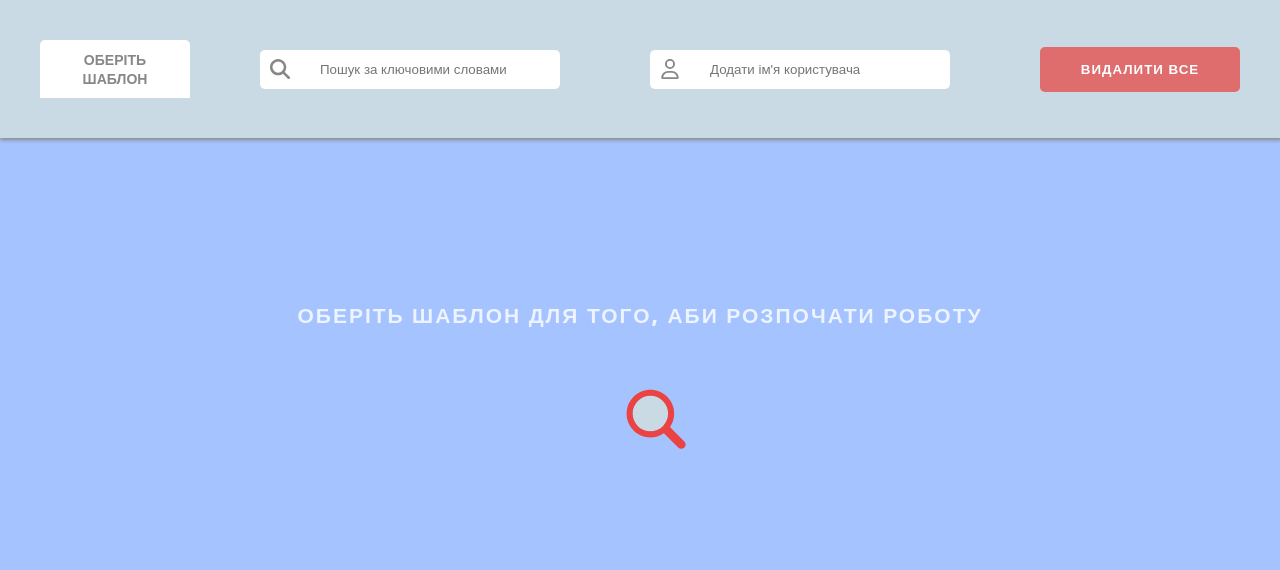
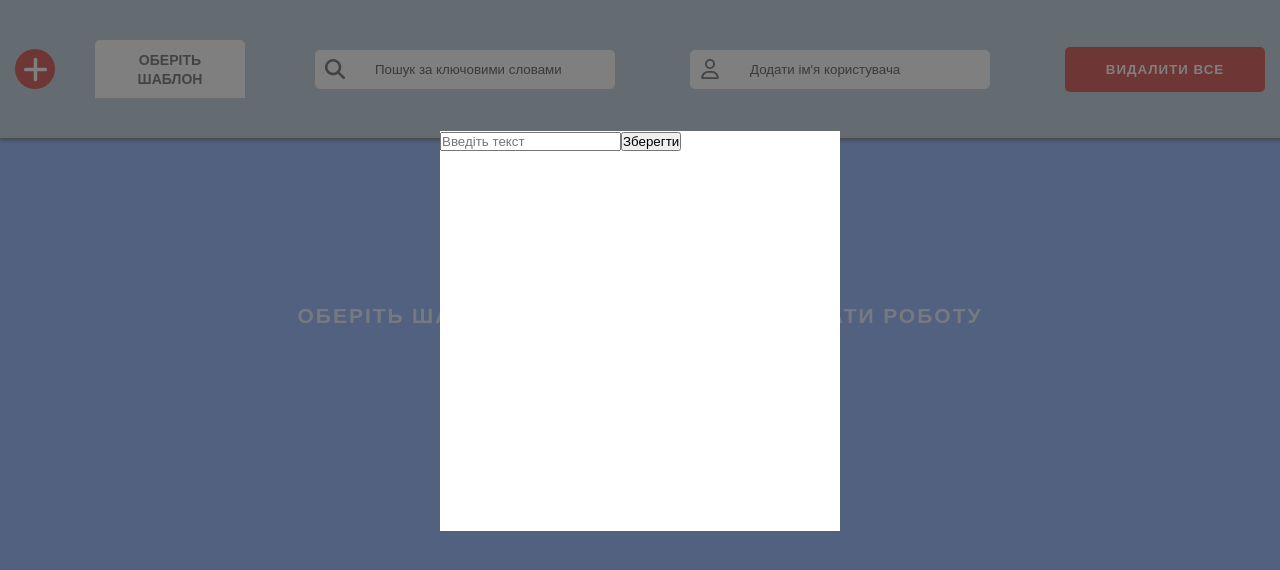
Before and after one commit to boby-boo/templatesForEducationProject, a React (Create React App) app: page / in a window 1280 px wide. Shown: the top 570 px of the page. Built offline with nearby package versions, Linux system fonts and the light colour scheme.

Commit message:
feat: create component Notations

```diff
--- /dev/null
+++ b/src/components/Notations/Notations.js
@@ -0,0 +1,18 @@
+import React from 'react';
+
+import './notations.scss';
+
+const Notations = () => {
+    return (
+        <>
+            <button className='notation__button button'></button>
+            <form className="notation__window">
+                <input type="text" placeholder='Введіть текст'/>
+                <button>Зберегти</button>
+            </form>
+            <div className="notation__rectangle"></div>
+        </>
+    );
+};
+
+export default Notations;
--- /dev/null
+++ b/src/components/Notations/notations.scss
@@ -0,0 +1,30 @@
+@import '../../style/variables.scss';
+
+.notation__button {
+    max-width: 40px;
+    width: 100%;
+    height: 40px;
+    border-radius: 50%;
+    background: url(../../assets/plusIcon.svg) center center / 25px no-repeat ;
+}
+
+.notation__window {
+    position: absolute;
+    top: -50%;
+    left: 50%;
+    transform: translate(-50%, 50%);
+    width: 400px;
+    height: 400px;
+    z-index: 121;
+    background-color: #fff;
+}
+
+.notation__rectangle {
+    position: absolute;
+    width: 100%;
+    min-height: 100vh;
+    top: 0;
+    left: 0;
+    background-color: transparentize($blackColor, .5);
+    z-index: 120;
+}
--- a/src/components/SearchPanel/SearchPanel.js
+++ b/src/components/SearchPanel/SearchPanel.js
@@ -1,6 +1,7 @@
 import React from 'react';
 import InputSearch from "../InputSearch/InputSearch.js";
 import FilterOfSelect from '../FilterOfSelect/FilterOfSelect.js';
+import Notations from '../Notations/Notations.js';
 
 import './searchPanel.scss';
 
@@ -10,6 +11,7 @@ const SearchPanel = (props) => {
     return (
         <header className="search__panel">
             <div className='search__panel_wrapper'>
+                <Notations />
                 <FilterOfSelect selected={selected} options={options} updateSelectedData={updateSelectedData}/>
                 <InputSearch
                     icon='search'
```
Also changed, not shown: src/assets/plusIcon.svg (added).
